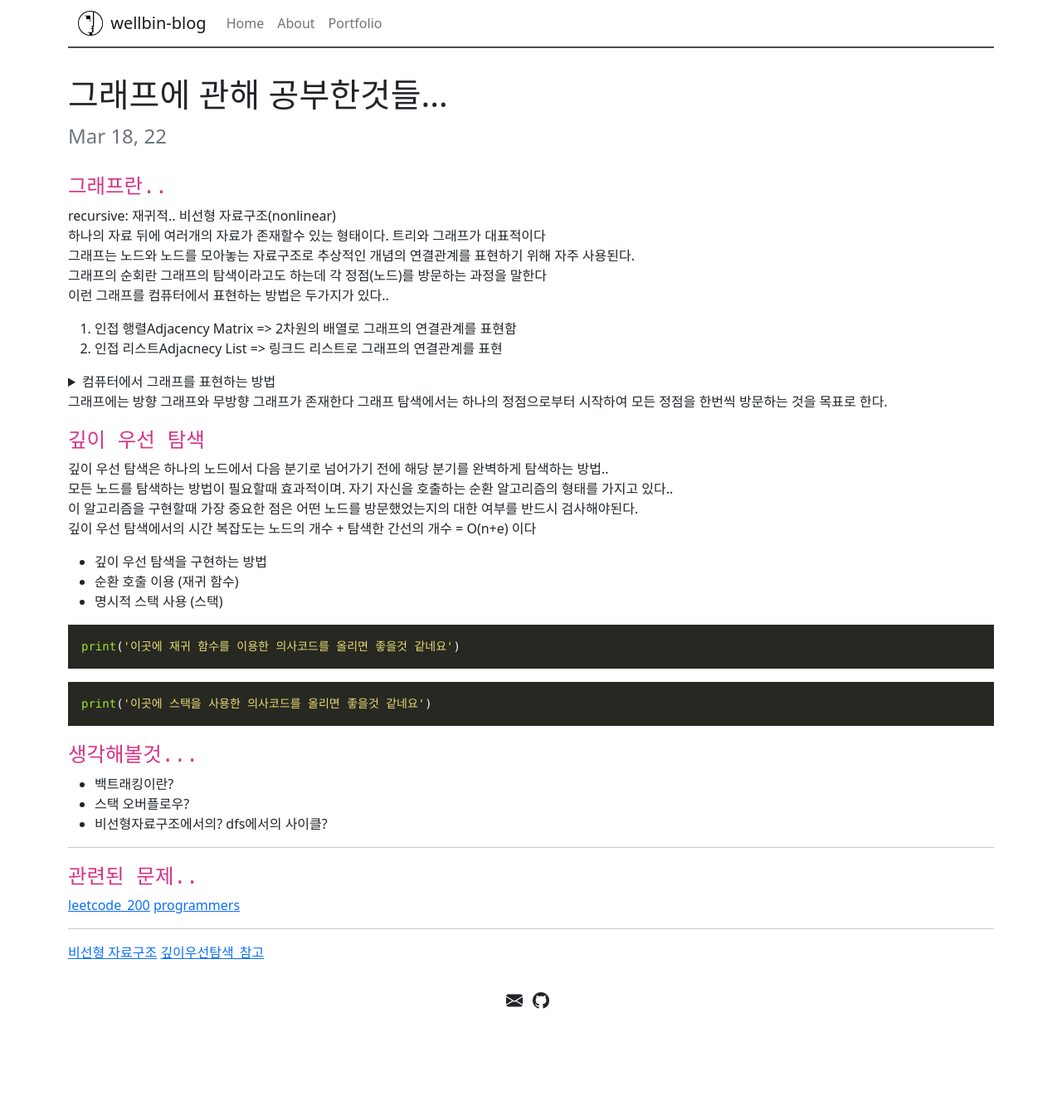
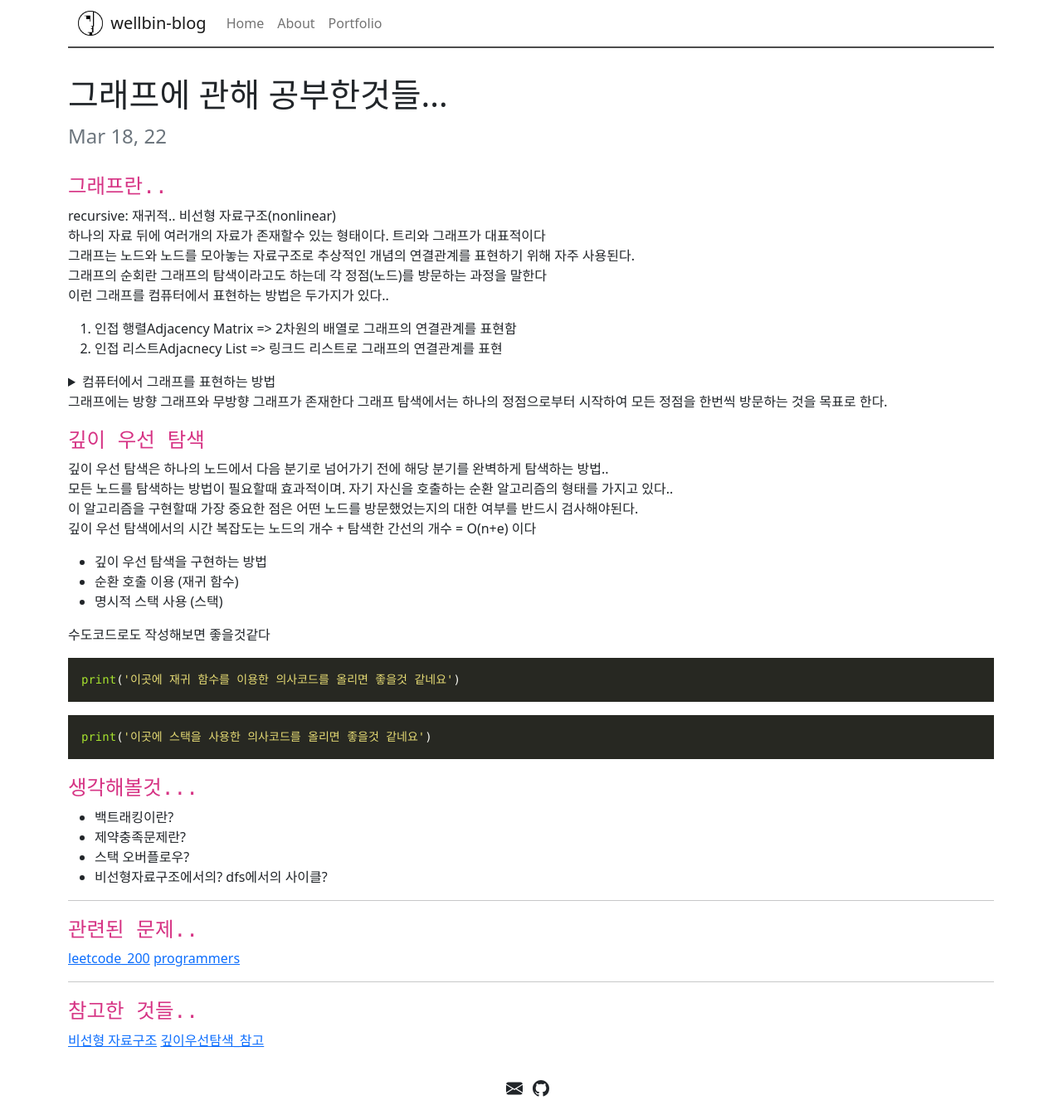
Before and after one commit to fomula91/fomula91.github.io, a Jekyll site: the page built from _posts/2022-3-18- SaprtaCodingClub-al5.md, in a window 1280 px wide. Shown: the whole page at 83% size. Built offline with Jekyll 4.4.1, drawn with Linux system fonts in a browser that asks for light colours; before the commit the page ends 1232 px from its top, so only the background shows below that.

Commit message:
update post

````diff
--- a/_posts/2022-3-18- SaprtaCodingClub-al5.md
+++ b/_posts/2022-3-18- SaprtaCodingClub-al5.md
@@ -66,6 +66,8 @@ graph = {
  * 순환 호출 이용 (재귀 함수)
  * 명시적 스택 사용 (스택)
 
+수도코드로도 작성해보면 좋을것같다
+
 ```python
 print('이곳에 재귀 함수를 이용한 의사코드를 올리면 좋을것 같네요')
 ```
@@ -75,6 +77,7 @@ print('이곳에 스택을 사용한 의사코드를 올리면 좋을것 같네
 
 ### `생각해볼것...`
 - 백트래킹이란?
+- 제약충족문제란?
 - 스택 오버플로우?
 - 비선형자료구조에서의? dfs에서의 사이클?
 
@@ -86,5 +89,6 @@ print('이곳에 스택을 사용한 의사코드를 올리면 좋을것 같네
 [programmers](https://programmers.co.kr/learn/courses/30/parts/12421)
 
 - - -
+### `참고한 것들..`
 [비선형 자료구조](https://goodgid.github.io/DS-Linear-and-NonLinear/)
 [깊이우선탐색_참고](https://www.fun-coding.org/Chapter18-dfs-live.html)
````
